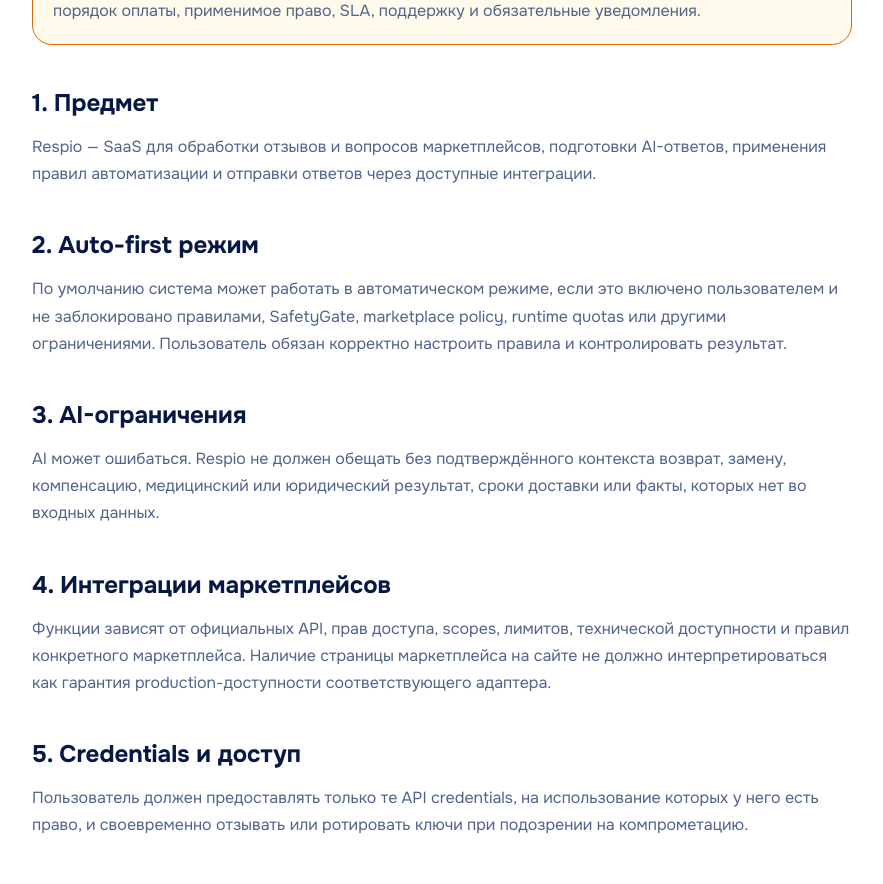
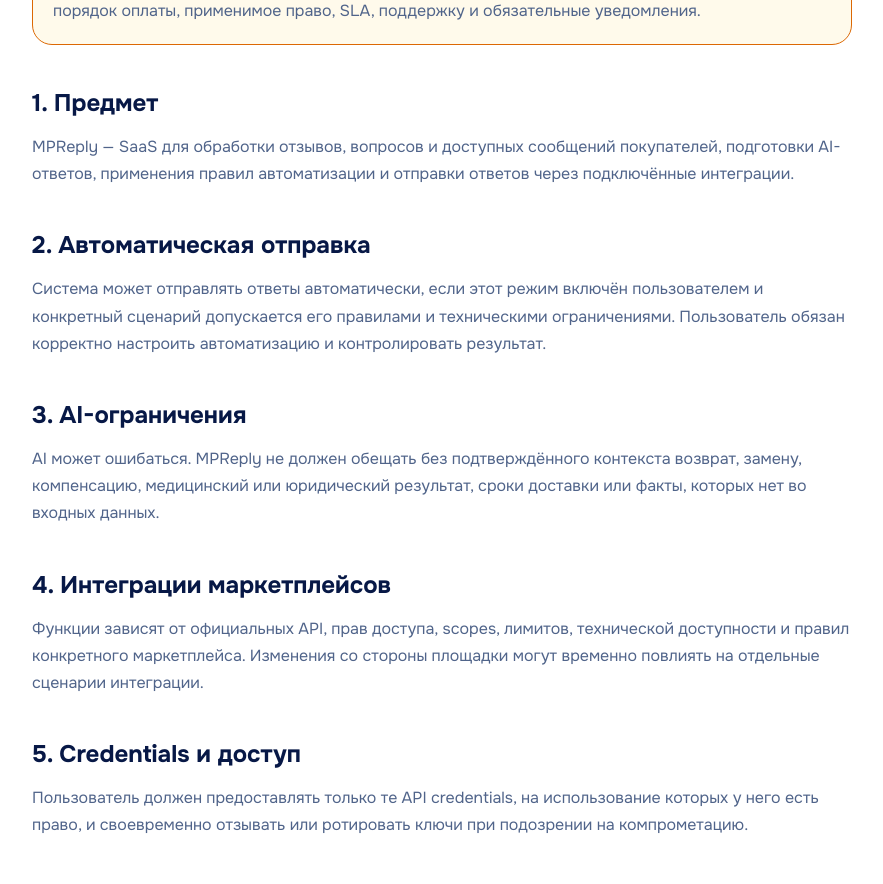
Before and after one commit to fedorovich-web/mpreply, a Next.js app in the folder apps/web/: page /terms in a window 1280 px wide. Shown: the part 520-1404 px from the top of the page, without its empty margins (198-1081 px from the left). Built offline with nearby package versions, Linux system fonts and the light colour scheme; no server answers.

Commit message:
chore: align terms draft with MPReply brand

```diff
--- a/apps/web/app/terms/page.tsx
+++ b/apps/web/app/terms/page.tsx
@@ -5,7 +5,7 @@ import { createPageMetadata } from "../../lib/seo";
 
 export const metadata: Metadata = createPageMetadata({
   title: "Условия использования",
-  description: "Проект условий использования Respio: SaaS, auto-first режим, AI, интеграции, ограничения ответственности и допустимое использование.",
+  description: "Проект условий использования MPReply: SaaS, ИИ-ответы, автоматизация, интеграции маркетплейсов, ограничения ответственности и допустимое использование.",
   path: "/terms",
 });
 
@@ -21,10 +21,10 @@ export default function TermsPage() {
       </section>
       <div className="public-container legal-document">
         <aside className="legal-warning"><strong>Не является финальной офертой.</strong><p>Перед production-запуском необходимо определить сторону договора, реквизиты, тарифы, порядок оплаты, применимое право, SLA, поддержку и обязательные уведомления.</p></aside>
-        <section><h2>1. Предмет</h2><p>Respio — SaaS для обработки отзывов и вопросов маркетплейсов, подготовки AI-ответов, применения правил автоматизации и отправки ответов через доступные интеграции.</p></section>
-        <section><h2>2. Auto-first режим</h2><p>По умолчанию система может работать в автоматическом режиме, если это включено пользователем и не заблокировано правилами, SafetyGate, marketplace policy, runtime quotas или другими ограничениями. Пользователь обязан корректно настроить правила и контролировать результат.</p></section>
-        <section><h2>3. AI-ограничения</h2><p>AI может ошибаться. Respio не должен обещать без подтверждённого контекста возврат, замену, компенсацию, медицинский или юридический результат, сроки доставки или факты, которых нет во входных данных.</p></section>
-        <section><h2>4. Интеграции маркетплейсов</h2><p>Функции зависят от официальных API, прав доступа, scopes, лимитов, технической доступности и правил конкретного маркетплейса. Наличие страницы маркетплейса на сайте не должно интерпретироваться как гарантия production-доступности соответствующего адаптера.</p></section>
+        <section><h2>1. Предмет</h2><p>MPReply — SaaS для обработки отзывов, вопросов и доступных сообщений покупателей, подготовки AI-ответов, применения правил автоматизации и отправки ответов через подключённые интеграции.</p></section>
+        <section><h2>2. Автоматическая отправка</h2><p>Система может отправлять ответы автоматически, если этот режим включён пользователем и конкретный сценарий допускается его правилами и техническими ограничениями. Пользователь обязан корректно настроить автоматизацию и контролировать результат.</p></section>
+        <section><h2>3. AI-ограничения</h2><p>AI может ошибаться. MPReply не должен обещать без подтверждённого контекста возврат, замену, компенсацию, медицинский или юридический результат, сроки доставки или факты, которых нет во входных данных.</p></section>
+        <section><h2>4. Интеграции маркетплейсов</h2><p>Функции зависят от официальных API, прав доступа, scopes, лимитов, технической доступности и правил конкретного маркетплейса. Изменения со стороны площадки могут временно повлиять на отдельные сценарии интеграции.</p></section>
         <section><h2>5. Credentials и доступ</h2><p>Пользователь должен предоставлять только те API credentials, на использование которых у него есть право, и своевременно отзывать или ротировать ключи при подозрении на компрометацию.</p></section>
         <section><h2>6. Недопустимое использование</h2><ul><li>нарушение прав третьих лиц и правил маркетплейсов;</li><li>передача чужих credentials без разрешения;</li><li>обход rate limits и технических ограничений;</li><li>использование сервиса для незаконной, обманной или вредоносной автоматизации.</li></ul></section>
         <section><h2>7. Доступность и изменения</h2><p>До утверждения коммерческих условий не публикуются неподтверждённые SLA, гарантии доступности или компенсации. Production-условия должны быть зафиксированы отдельно.</p></section>
```
